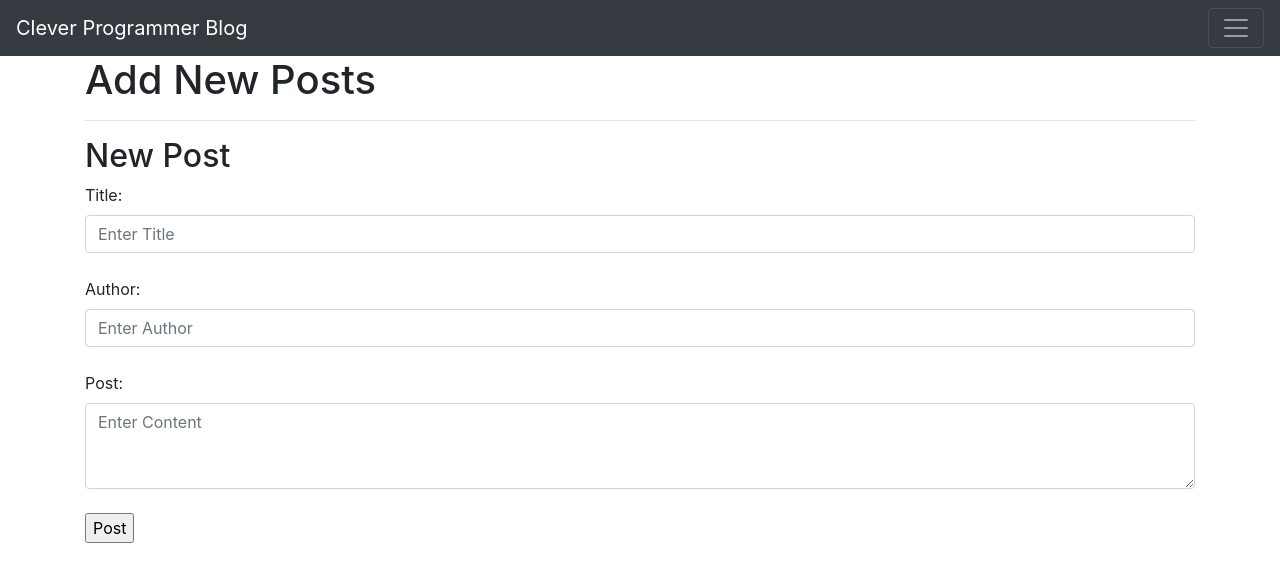
After one commit to yogeshvaral/PythonWithFlask, a Flask app: page /posts/new in a window 1280 px wide. The commit adds this page. Shown: the top 582 px of the page. Run offline with Flask 2, Linux system fonts and the light colour scheme.

Commit message:
first line

```diff
--- a/FlaskApp/app.py
+++ b/FlaskApp/app.py
@@ -67,7 +67,7 @@ def edit(id):
 
     post = BlogPost.query.get_or_404(id)
 
-    if request.method == 'POST11':
+    if request.method == 'POST':
         post.title = request.form['title']
         post.author = request.form['author']
         post.content = request.form['content']
@@ -77,6 +77,23 @@ def edit(id):
         return render_template("edit.html", post=post)
 
 
+@app.route("/posts/new", methods=['GET', 'POST'])
+def add():
+
+    if request.method == 'POST':
+        post_title = request.form['title']
+        post_content = request.form['content']
+        post_author = request.form['author']
+        new_post = BlogPost(title=post_title, content=post_content, author=post_author)
+        db.session.add(new_post)
+        db.session.commit()
+        return redirect('/posts')
+    else:
+        return render_template("new_post.html")
+
+
 
 if __name__ == "__main__":
     app.run(debug=True)
+
+    # this is fist line
--- /dev/null
+++ b/FlaskApp/templates/new_post.html
@@ -0,0 +1,26 @@
+{% extends 'base.html' %}
+
+{% block head %}
+<title>New Post</title>
+{% endblock %}
+
+{% block body %}
+<h1>Add New Posts</h1>
+
+    <hr>
+    <h2>New Post</h2>
+    <form action="/posts/new" method="POST">
+        <label for="title">Title:</label>
+        <input class="form-control" type="text" name="title" id="title" placeholder="Enter Title" aria-label="Enter Title">
+        <br>
+         <label for="author">Author:</label>
+        <input class="form-control" type="text" name="author" id="author" placeholder="Enter Author" aria-label="Enter Author">
+        <br>
+        <label for="content">Post:</label>
+        <textarea class="form-control" name="content" id="content" placeholder="Enter Content" aria-label="Enter Content" rows="3"></textarea>
+        <br>
+        <input type="submit" value="Post">
+    </form>
+
+    </hr>
+{% endblock %}
```
Also changed, not shown: FlaskApp/templates/edit.html (+6 -3 lines), FlaskApp/templates/posts.html (+8 -16 lines), FlaskApp/posts.db.
